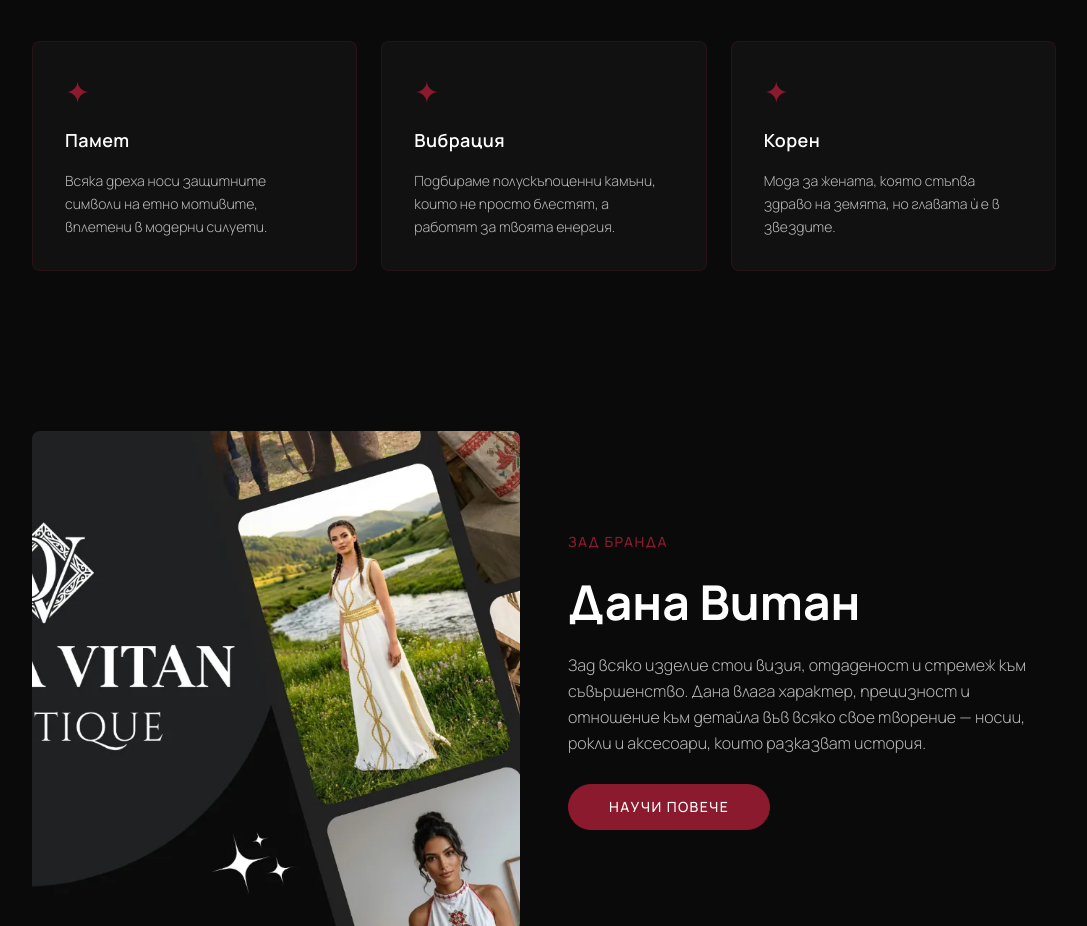
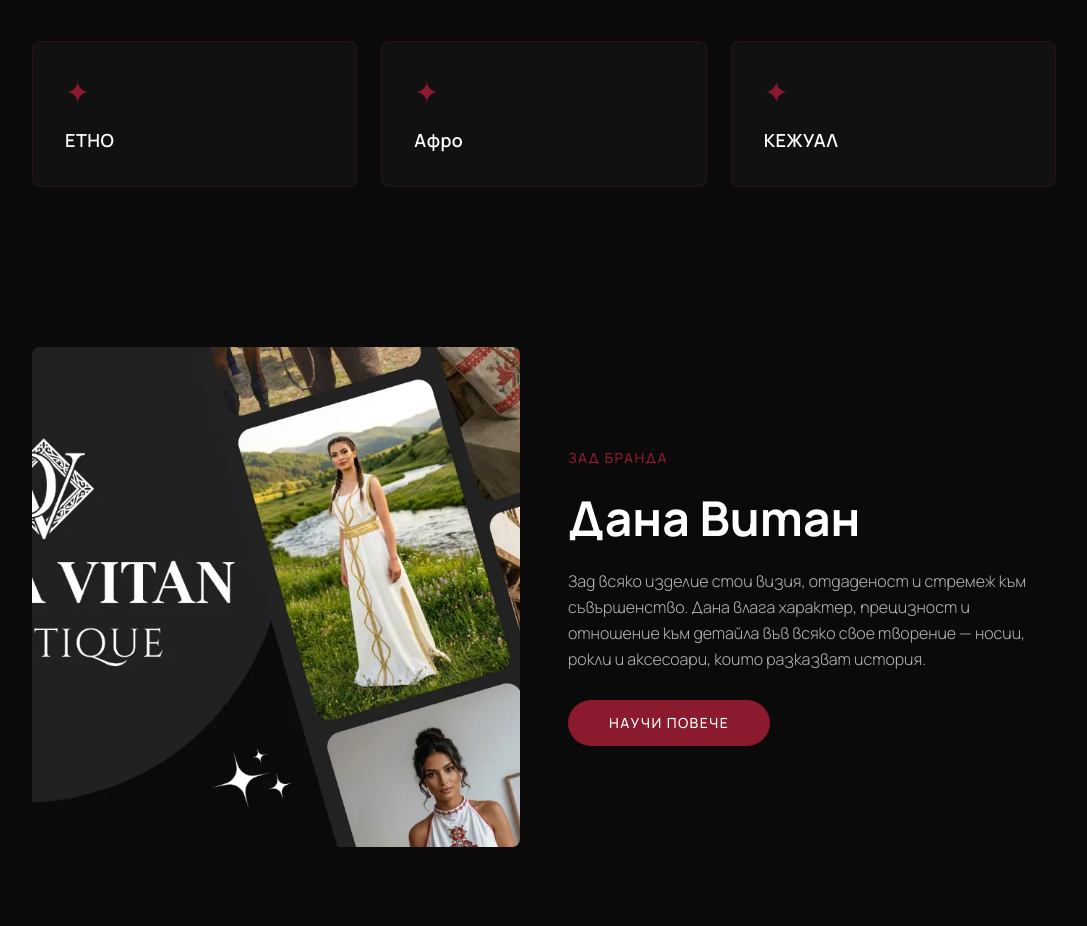
Before and after one commit to Niko5886/shopDanaVitan, a Next.js app: page / in a window 1280 px wide. Shown: the part 900-1826 px from the top of the page, without its empty margins (96-1183 px from the left). Built offline with nearby package versions, Linux system fonts and the light colour scheme.

Commit message:
fix: update PhilosophySection to simplify card content and improve clarity

```diff
--- a/components/PhilosophySection.tsx
+++ b/components/PhilosophySection.tsx
@@ -1,16 +1,7 @@
 const cards = [
-  {
-    title: 'Памет',
-    text: 'Всяка дреха носи защитните символи на етно мотивите, вплетени в модерни силуети.',
-  },
-  {
-    title: 'Вибрация',
-    text: 'Подбираме полускъпоценни камъни, които не просто блестят, а работят за твоята енергия.',
-  },
-  {
-    title: 'Корен',
-    text: 'Мода за жената, която стъпва здраво на земята, но главата ѝ е в звездите.',
-  },
+  { title: 'ЕТНО' },
+  { title: 'Афро' },
+  { title: 'КЕЖУАЛ' },
 ];
 
 export default function PhilosophySection() {
@@ -27,7 +18,6 @@ export default function PhilosophySection() {
           >
             <span className="text-[#8B1A2F] text-3xl">✦</span>
             <h3 className="text-white text-lg font-semibold tracking-wide">{card.title}</h3>
-            <p className="text-white/70 text-sm font-light leading-relaxed">{card.text}</p>
           </div>
         ))}
       </div>
```
